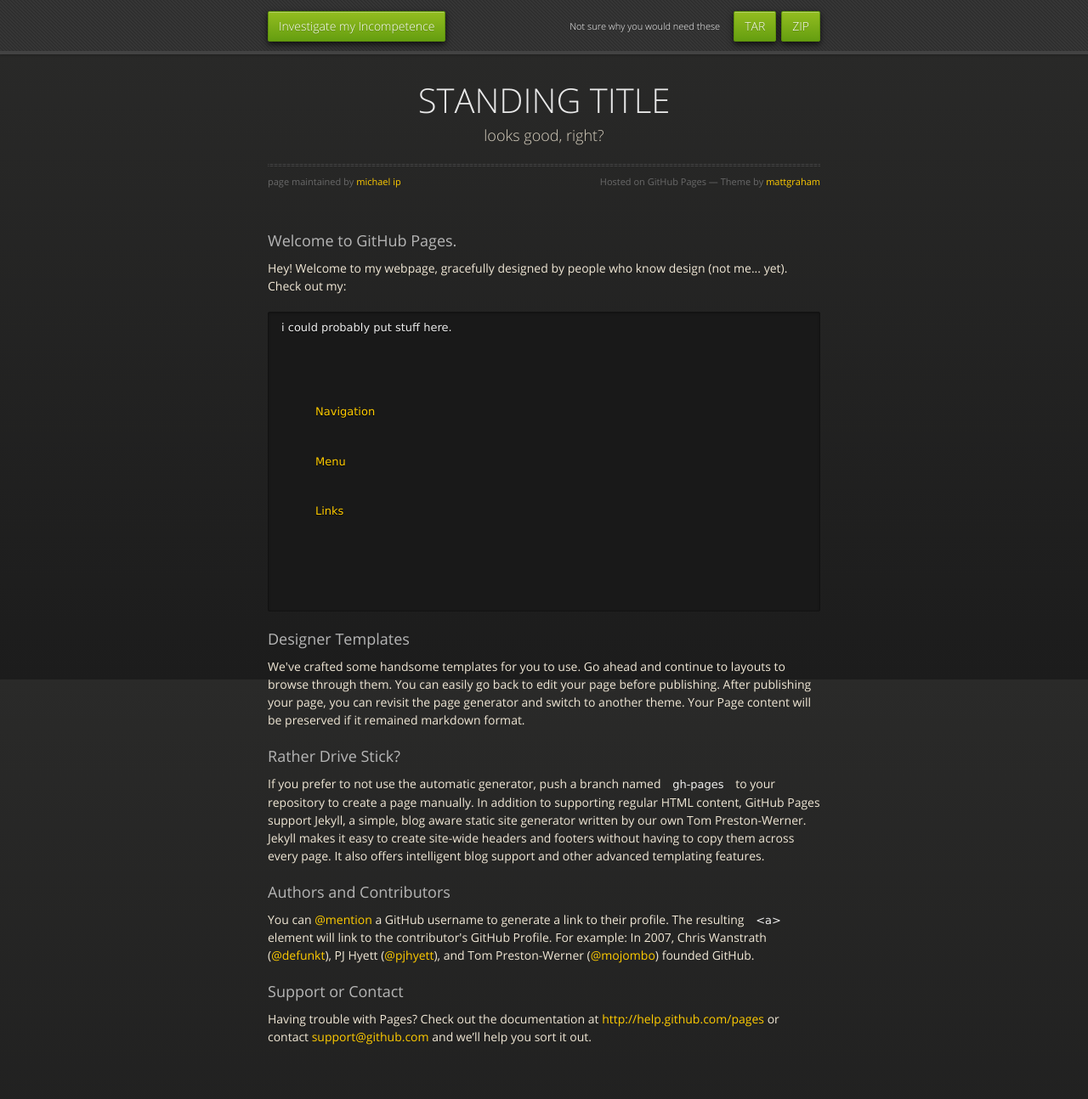
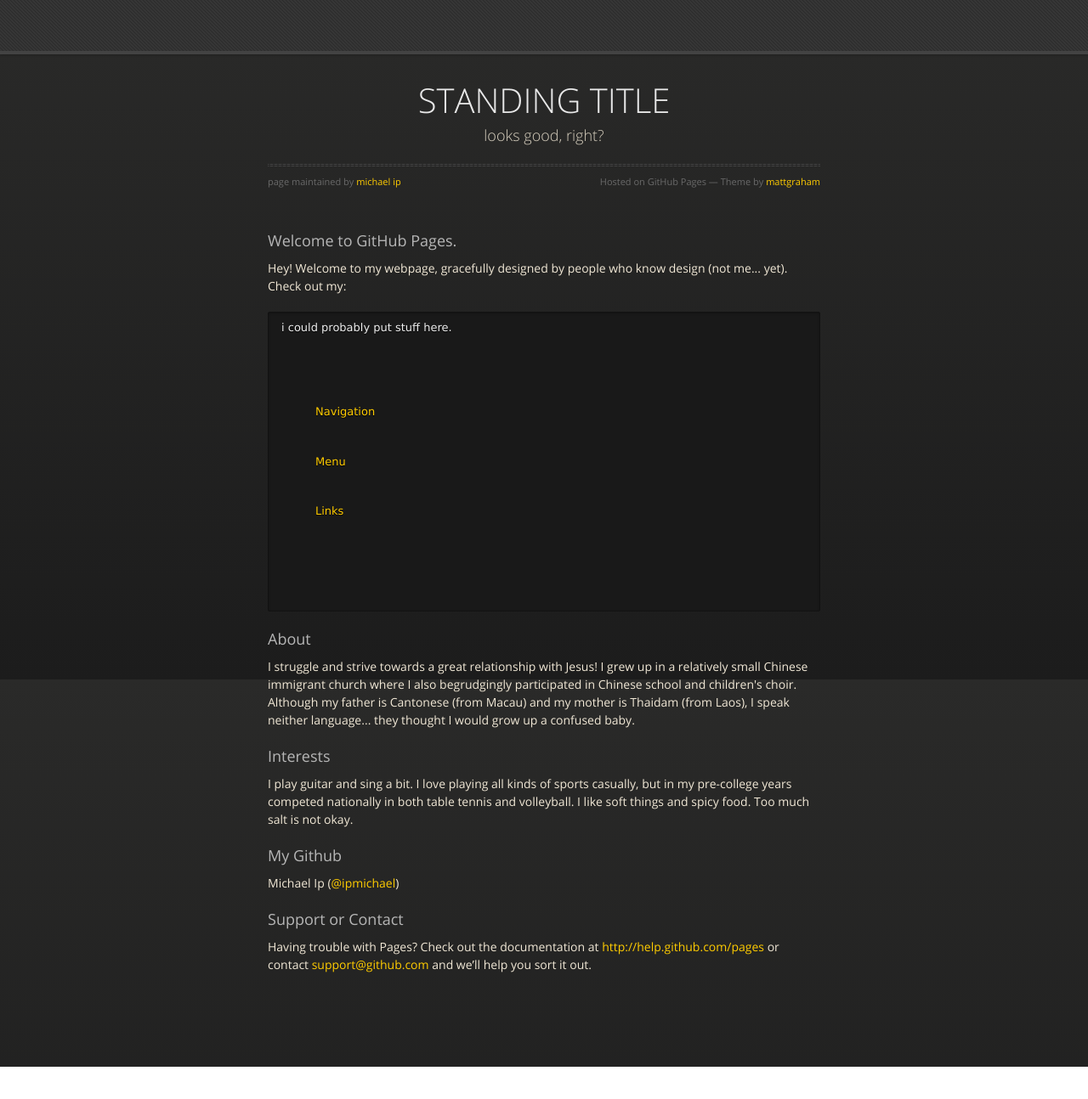
Before and after one commit to ipmichael/self, a plain HTML site: page index.html in a window 1280 px wide. Shown: the whole page at 85% size. After the commit the page ends 1256 px from the top, so only its background shows below. Drawn offline with nearby package versions, Linux system fonts and the light colour scheme.

Commit message:
Update index.html

```diff
--- a/index.html
+++ b/index.html
@@ -20,10 +20,10 @@
   <body>
       <div id="header">
         <nav>
-          <li class="fork"><a href="https://github.com/ipmichael/myrepo">Investigate my Incompetence</a></li>
-          <li class="downloads"><a href="https://github.com/ipmichael/myrepo/zipball/master">ZIP</a></li>
-          <li class="downloads"><a href="https://github.com/ipmichael/myrepo/tarball/master">TAR</a></li>
-          <li class="title">Not sure why you would need these</li>
+          <!--<li class="fork"><a href="https://github.com/ipmichael/myrepo">Investigate my Incompetence</a></li>-->
+          <!--<li class="downloads"><a href="https://github.com/ipmichael/myrepo/zipball/master">ZIP</a></li>-->
+          <!--<li class="downloads"><a href="https://github.com/ipmichael/myrepo/tarball/master">TAR</a></li>-->
+          <!--<li class="title">Not sure why you would need these</li>-->
         </nav>
       </div><!-- end header -->
 
@@ -58,19 +58,19 @@ $ git checkout gh-pages -->
 <p></p>
 
 <h3>
-<a name="designer-templates" class="anchor" href="#designer-templates"><span class="octicon octicon-link"></span></a>Designer Templates</h3>
+<a name="designer-templates" class="anchor" href="#designer-templates"><span class="octicon octicon-link"></span></a>About</h3>
 
-<p>We've crafted some handsome templates for you to use. Go ahead and continue to layouts to browse through them. You can easily go back to edit your page before publishing. After publishing your page, you can revisit the page generator and switch to another theme. Your Page content will be preserved if it remained markdown format.</p>
+<p>I struggle and strive towards a great relationship with Jesus! I grew up in a relatively small Chinese immigrant church where I also begrudgingly participated in Chinese school and children's choir. Although my father is Cantonese (from Macau) and my mother is Thaidam (from Laos), I speak neither language... they thought I would grow up a confused baby.</p>
 
 <h3>
-<a name="rather-drive-stick" class="anchor" href="#rather-drive-stick"><span class="octicon octicon-link"></span></a>Rather Drive Stick?</h3>
+<a name="rather-drive-stick" class="anchor" href="#rather-drive-stick"><span class="octicon octicon-link"></span></a>Interests</h3>
 
-<p>If you prefer to not use the automatic generator, push a branch named <code>gh-pages</code> to your repository to create a page manually. In addition to supporting regular HTML content, GitHub Pages support Jekyll, a simple, blog aware static site generator written by our own Tom Preston-Werner. Jekyll makes it easy to create site-wide headers and footers without having to copy them across every page. It also offers intelligent blog support and other advanced templating features.</p>
+<p>I play guitar and sing a bit. I love playing all kinds of sports casually, but in my pre-college years competed nationally in both table tennis and volleyball. I like soft things and spicy food. Too much salt is not okay.</p>
 
 <h3>
-<a name="authors-and-contributors" class="anchor" href="#authors-and-contributors"><span class="octicon octicon-link"></span></a>Authors and Contributors</h3>
+<a name="authors-and-contributors" class="anchor" href="#authors-and-contributors"><span class="octicon octicon-link"></span></a>My Github</h3>
 
-<p>You can <a href="https://github.com/blog/821" class="user-mention">@mention</a> a GitHub username to generate a link to their profile. The resulting <code>&lt;a&gt;</code> element will link to the contributor's GitHub Profile. For example: In 2007, Chris Wanstrath (<a href="https://github.com/defunkt" class="user-mention">@defunkt</a>), PJ Hyett (<a href="https://github.com/pjhyett" class="user-mention">@pjhyett</a>), and Tom Preston-Werner (<a href="https://github.com/mojombo" class="user-mention">@mojombo</a>) founded GitHub.</p>
+<p>Michael Ip (<a href="https://github.com/ipmichael" class="user-mention">@ipmichael</a>)</p>
 
 <h3>
 <a name="support-or-contact" class="anchor" href="#support-or-contact"><span class="octicon octicon-link"></span></a>Support or Contact</h3>
```
